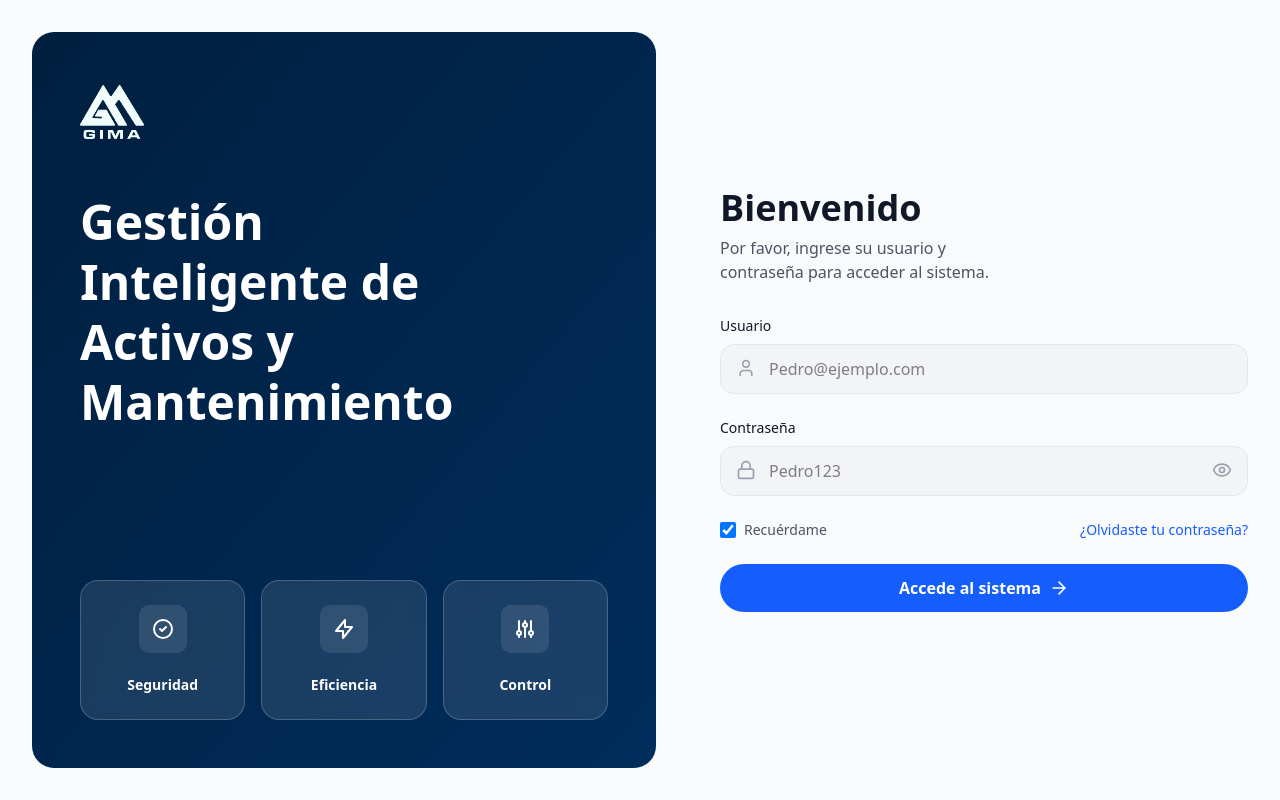
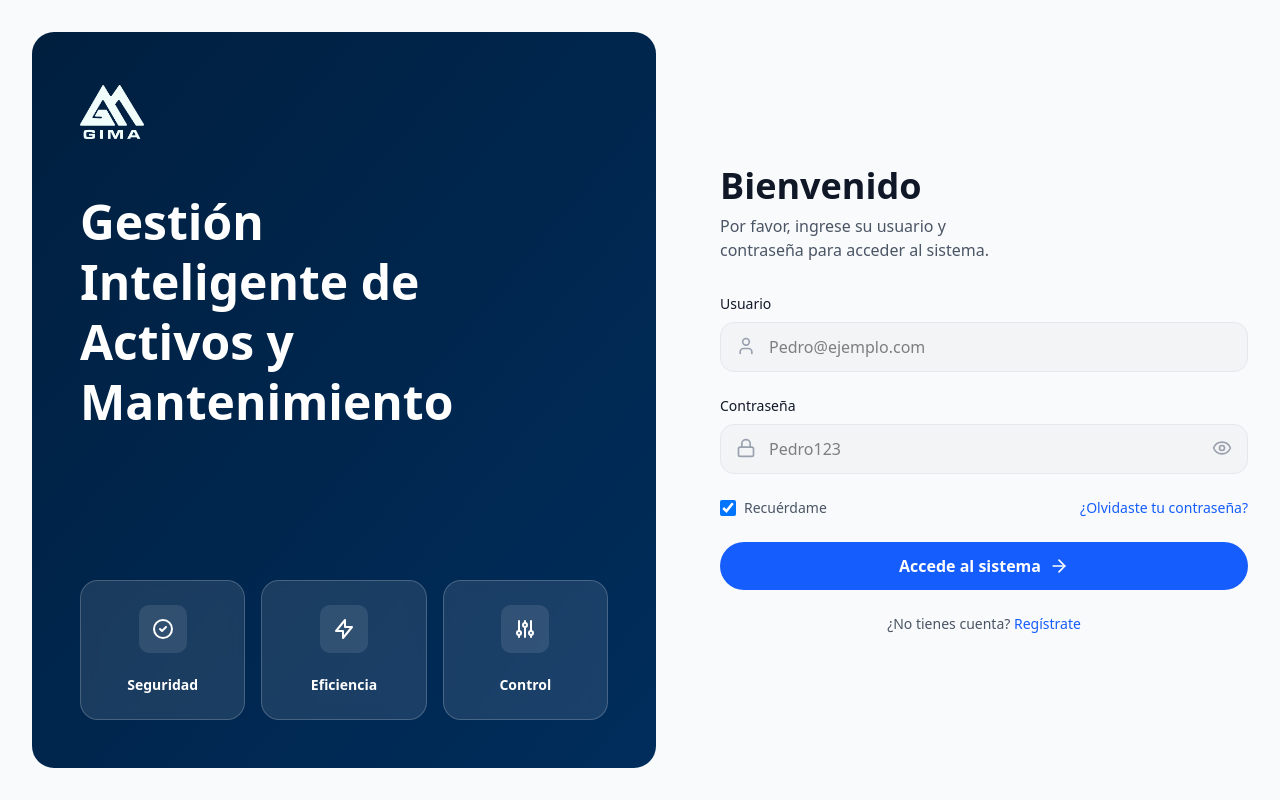
Before and after one commit to Gardic-Coder/Proyecto-GIMA, a Next.js app in the folder frontend/: page /auth/login in a window 1280 px wide. Built offline with nearby package versions, Linux system fonts and the light colour scheme; no server answers.

Commit message:
feat: add registration link to login page

```diff
--- a/frontend/src/app/auth/login/page.tsx
+++ b/frontend/src/app/auth/login/page.tsx
@@ -247,6 +247,15 @@ export default function LoginPage() {
               <ArrowRight className="w-5 h-5" />
             </button>
           </form>
+
+          <div className="mt-4 md:mt-6 text-center">
+              <p className="text-xs md:text-sm text-gray-600">
+                ¿No tienes cuenta?{" "}
+                <Link href="/auth/register" className="text-blue-600 hover:text-blue-700 font-medium">
+                  Regístrate
+                </Link>
+              </p>
+            </div>
         </div>
       </div>
     </div>
```
